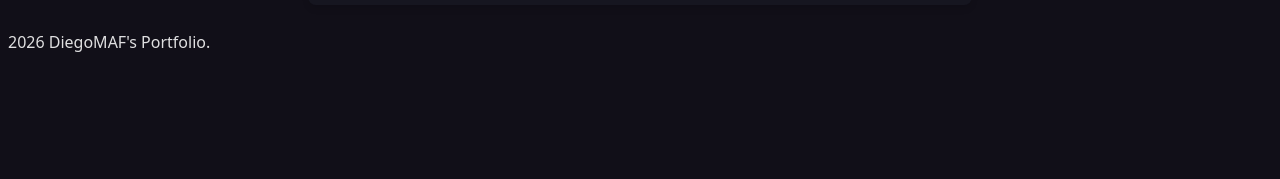
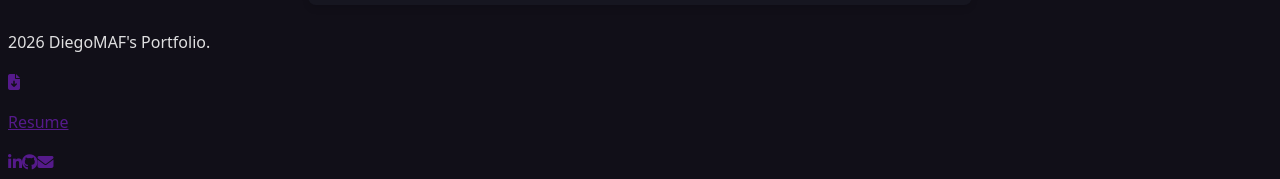
Before and after one commit to soyDiegomaf/Diegomaf-Portfolio, a React (Vite) app: page / in a window 1280 px wide. Shown: the part 621-800 px from the top of the page. Built offline with nearby package versions, Linux system fonts and the light colour scheme; some icons are missing.

Commit message:
inicio de la implementacion del footer

```diff
--- a/src/components/Footer/Footer.jsx
+++ b/src/components/Footer/Footer.jsx
@@ -1,8 +1,28 @@
+import style from "./Footer.module.css";
 
 function Footer() {
     return (
         <footer>
+
             <p>{new Date().getFullYear()} DiegoMAF's Portfolio.</p>
+
+            <div className={style.links}>
+                    <div className={style.cv}>
+                      <a href="">
+                        <i class="fa-solid fa-file-arrow-down"></i>
+                        <p>Resume</p>
+                      </a>
+                    </div>
+                    <a href="">
+                      <i class="fa-brands fa-linkedin-in"></i>
+                    </a>
+                    <a href="">
+                      <i class="fa-brands fa-github"></i>
+                    </a>
+                    <a href="">
+                      <i class="fa-solid fa-envelope"></i>
+                    </a>
+                  </div>
         </footer>
     );
 }
```
Also changed, not shown: src/components/Footer/Footer.module.css (line endings or trailing spaces).
